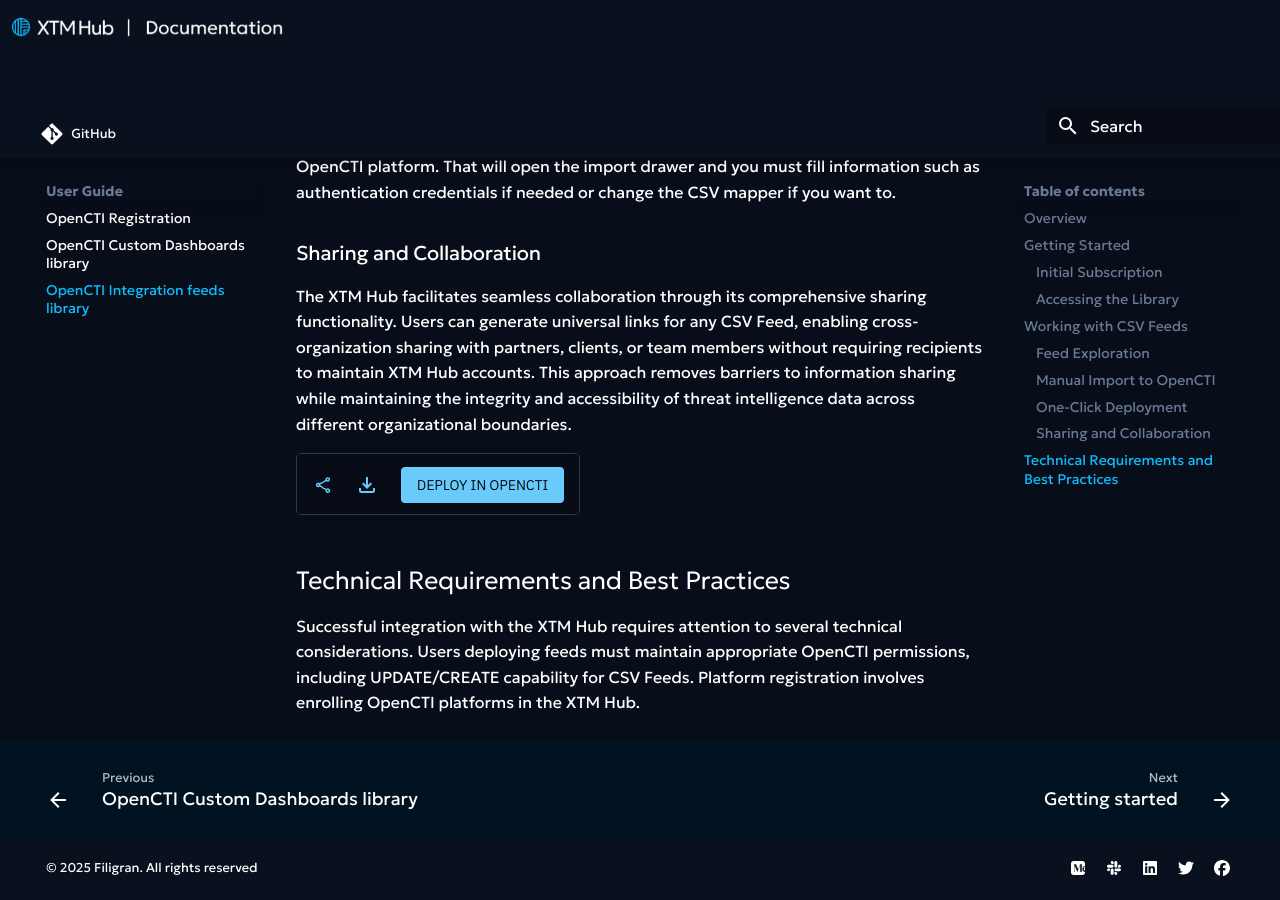
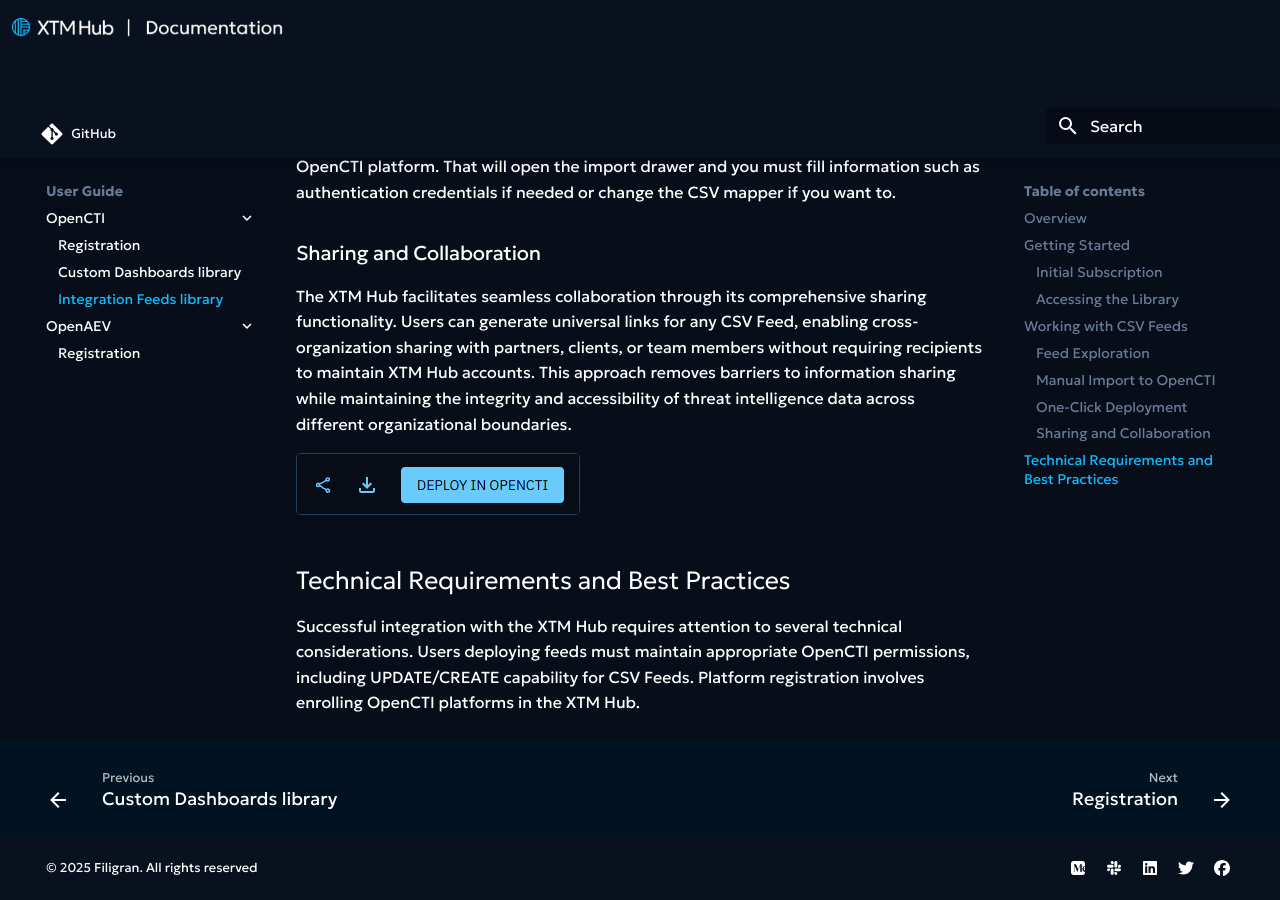
Before and after one commit to FiligranHQ/xtm-hub-docs, an MkDocs documentation site: the page built from docs/libraries/integration-feeds.md, in a window 1280 px wide and 900 px high, scrolled down 2501 px. Built offline with MkDocs 1.6.1 and Material for MkDocs 9.7.7, drawn with Linux system fonts in a browser that asks for light colours; comment, search, counter and statistics services are not loaded; the version menu is left out; some of the changed text lies outside the part shown.

Commit message:
doc: add OpenAEV registration documentation

```diff
--- a/docs/libraries/integration-feeds.md
+++ b/docs/libraries/integration-feeds.md
@@ -1,4 +1,4 @@
-# OpenCTI Integration Feeds library
+# OpenCTI Integration Feeds Library
 
 A comprehensive library of integration feeds is now available on the XTM Hub,
 providing seamless access to curated threat intelligence data.
--- a/mkdocs.yml
+++ b/mkdocs.yml
@@ -110,9 +110,12 @@
 nav:
   - Home: "index.md"
   - User Guide:
-      - OpenCTI Registration: user/opencti-registration.md
-      - OpenCTI Custom Dashboards library: libraries/custom-dashboards.md
-      - OpenCTI Integration feeds library: libraries/integration-feeds.md
+      - OpenCTI:
+        - Registration: user/opencti-registration.md
+        - Custom Dashboards library: libraries/custom-dashboards.md
+        - Integration Feeds library: libraries/integration-feeds.md
+      - OpenAEV:
+        - Registration: user/openaev-registration.md
   - Developer Guide:
       - Getting started: getting-started.md
   - Reference:
```
Also changed, not shown: docs/user/openaev-registration.md (added, +15 -0 lines), docs/user/opencti-registration.md (+1 -1 lines), docs/assets/images/openaev-platform-registered.png (added), docs/assets/images/opencti-platform-registered.png.
